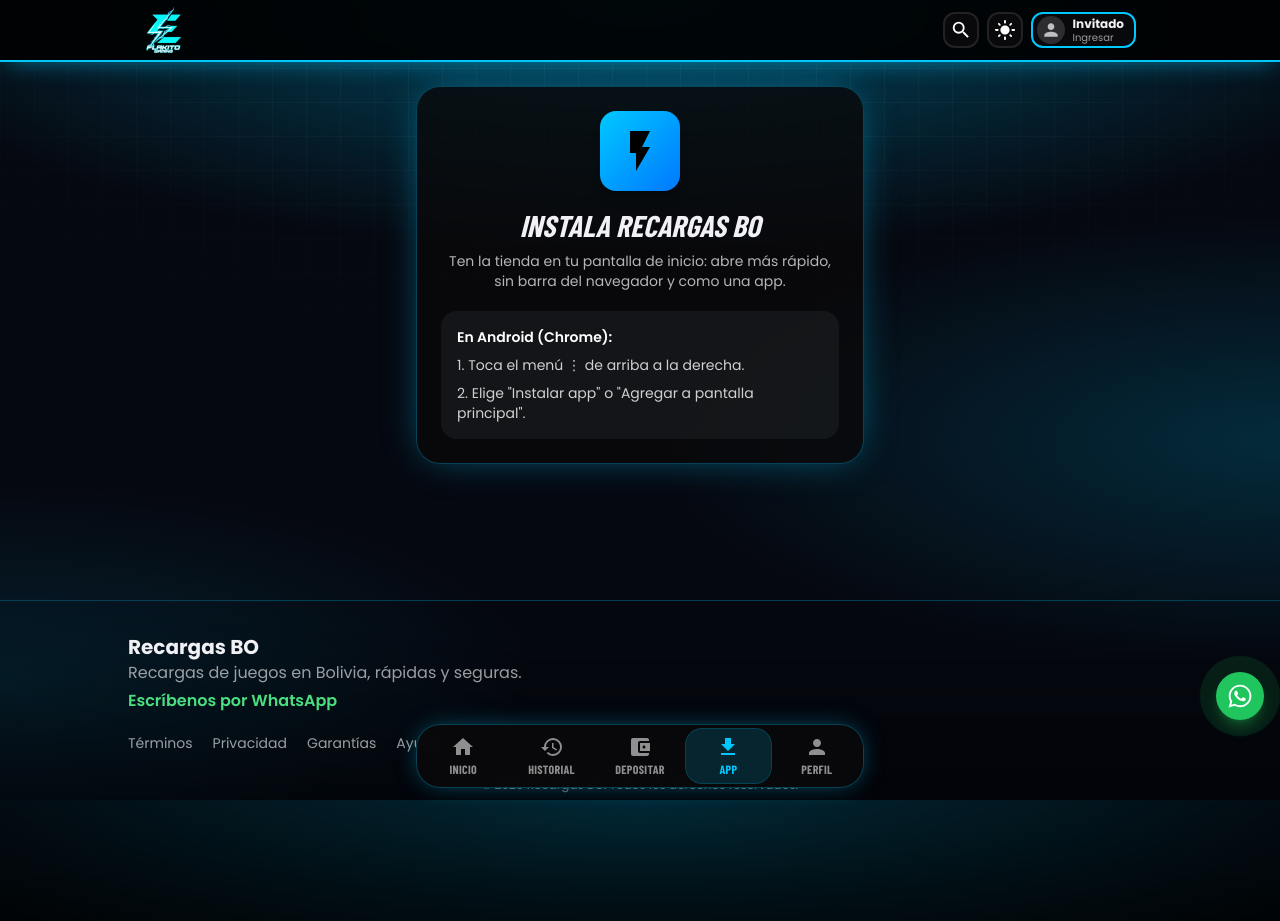
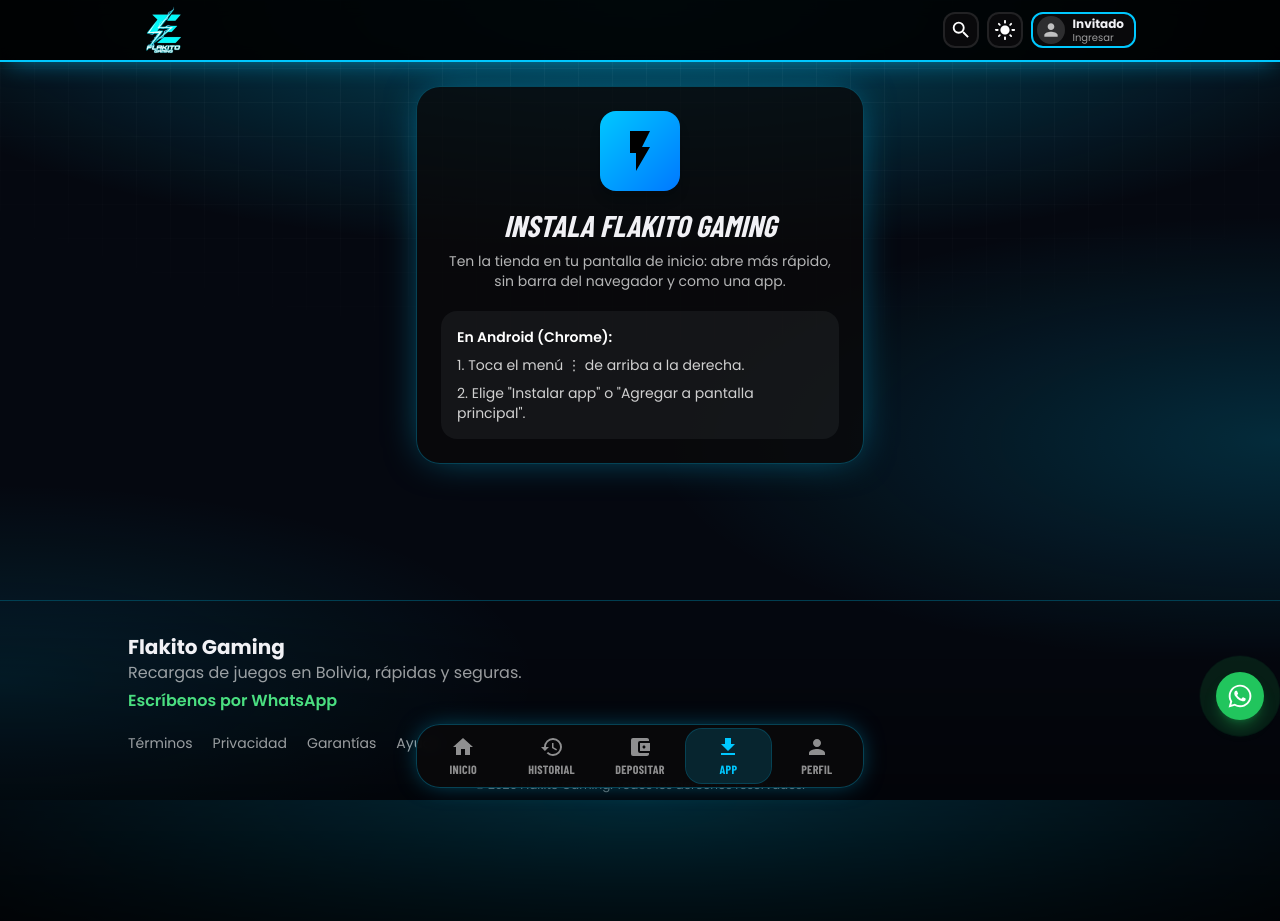
Before and after one commit to BladimirBLopez/recargas-bo, a Next.js app: page /app in a window 1280 px wide. Built offline with nearby package versions, Linux system fonts and the light colour scheme; no server answers; the database is empty; a web font is replaced by a local one.

Commit message:
Nombre de marca: Flakito Gaming

```diff
--- a/data/games.js
+++ b/data/games.js
@@ -1,6 +1,6 @@
 // Cambia aquí tu número de WhatsApp (con código de país, sin +)
 export const WHATSAPP = '59169356292';
-export const SITE_NAME = 'Recargas BO';
+export const SITE_NAME = 'Flakito Gaming';
 
 export const games = [
   {
```
